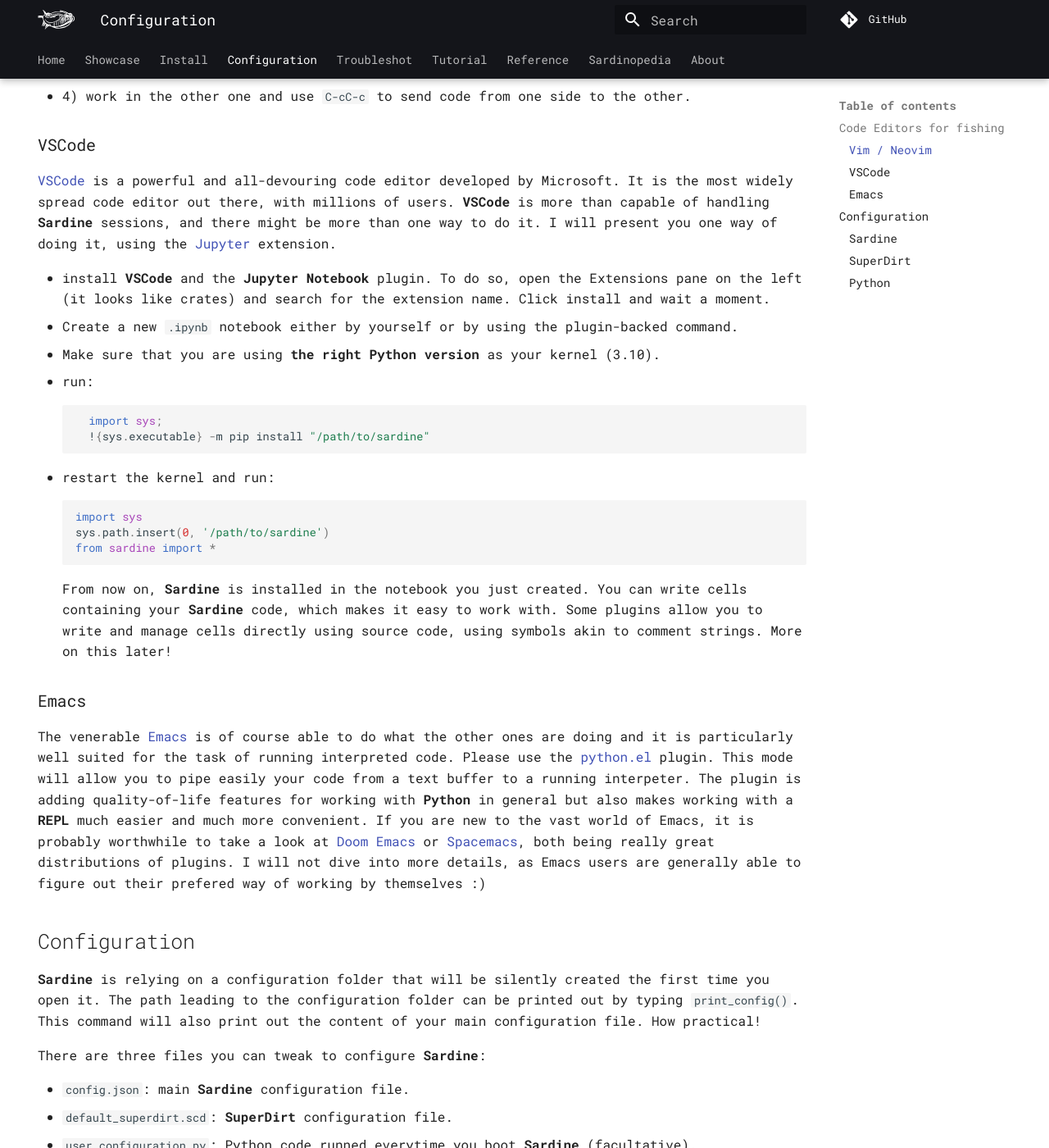
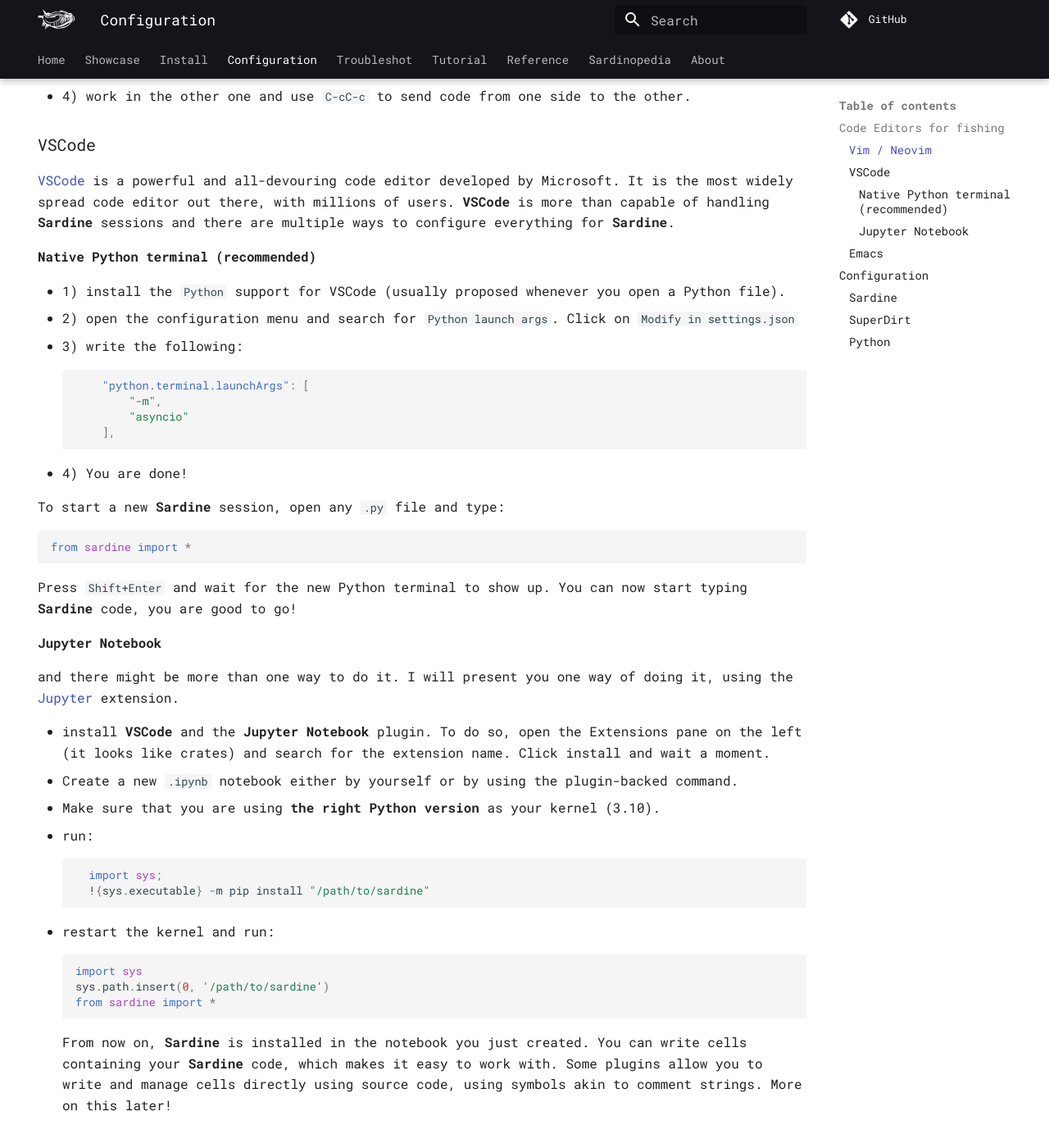
Before and after one commit to EmmaleeBonderud0325/sardine, an MkDocs documentation site: the page built from docs/configuration.md, in a window 1280 px wide and 1400 px high, scrolled down 820 px. Shown: the whole window at 82% size. Built offline with MkDocs 1.6.1 and Material for MkDocs 9.7.7, drawn with Linux system fonts in a browser that asks for light colours; comment, search, counter and statistics services are not loaded.

Commit message:
New method for booting Sardine on VSCode

````diff
--- a/docs/configuration.md
+++ b/docs/configuration.md
@@ -22,7 +22,31 @@
 
 ### VSCode
 
-[VSCode](https://code.visualstudio.com/) is a powerful and all-devouring code editor developed by Microsoft. It is the most widely spread code editor out there, with millions of users. **VSCode** is more than capable of handling **Sardine** sessions, and there might be more than one way to do it. I will present you one way of doing it, using the [Jupyter](https://jupyter.org) extension.
+[VSCode](https://code.visualstudio.com/) is a powerful and all-devouring code editor developed by Microsoft. It is the most widely spread code editor out there, with millions of users. **VSCode** is more than capable of handling **Sardine** sessions and there are multiple ways to configure everything for **Sardine**.
+
+#### Native Python terminal (recommended)
+
+- 1) install the `Python` support for VSCode (usually proposed whenever you open a Python file).
+- 2) open the configuration menu and search for `Python launch args`. Click on `Modify in settings.json`
+- 3) write the following:
+```json
+    "python.terminal.launchArgs": [
+        "-m",
+        "asyncio"
+    ],
+```
+- 4) You are done!
+
+To start a new **Sardine** session, open any `.py` file and type:
+```python3
+from sardine import *
+```
+
+Press `Shift+Enter` and wait for the new Python terminal to show up. You can now start typing **Sardine** code, you are good to go!
+
+#### Jupyter Notebook
+
+and there might be more than one way to do it. I will present you one way of doing it, using the [Jupyter](https://jupyter.org) extension.
 
 - install **VSCode** and the **Jupyter Notebook** plugin. To do so, open the Extensions pane on the left (it looks like crates) and search for the extension name. Click install and wait a moment.
 - Create a new `.ipynb` notebook either by yourself or by using the plugin-backed command.
````
Also changed, not shown: docs/reference.md (+5 -0 lines).
